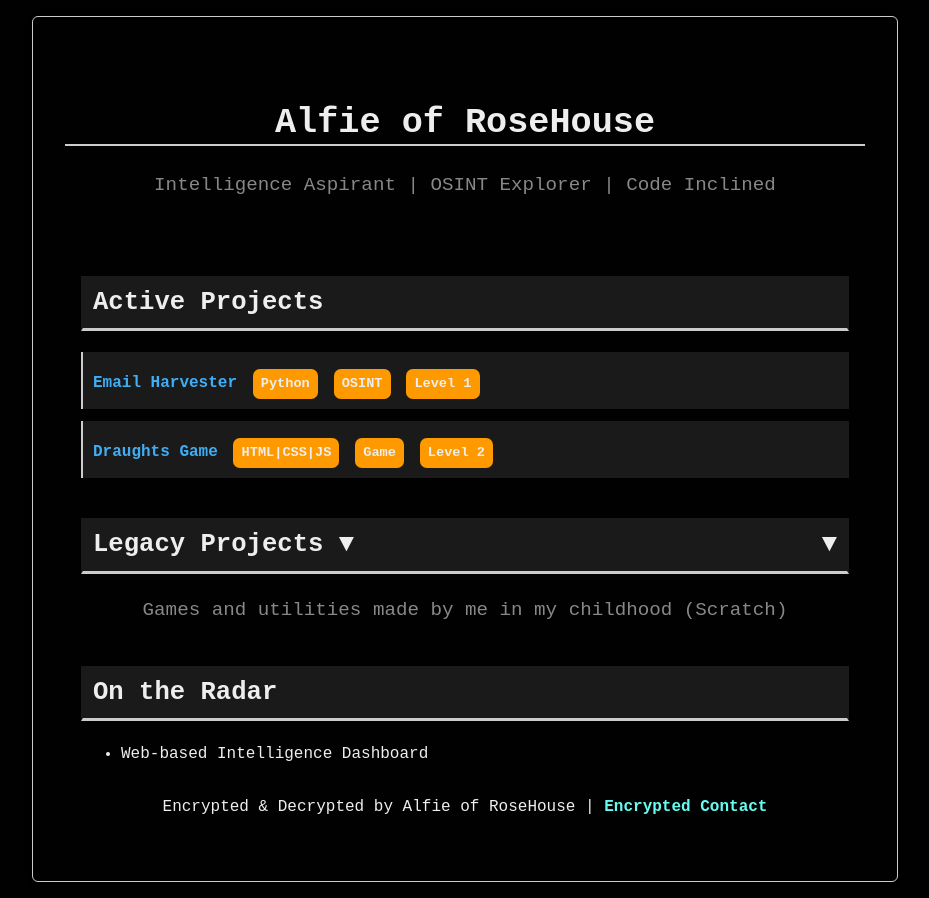
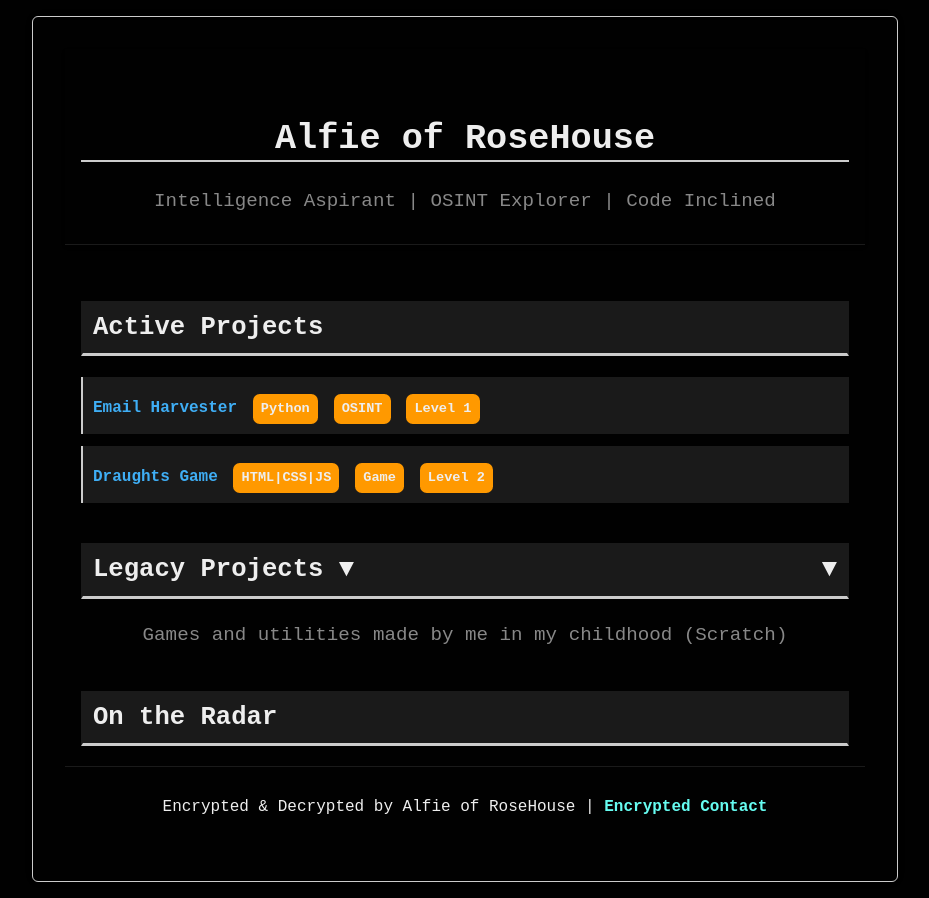
Before and after one commit to AlfieOfRoseHouse/AlfieOfRoseHouse.github.io, a plain HTML site: page index.html in a window 1280 px wide. Shown: the whole page, without its empty margins (175-1104 px from the left). Drawn offline with Linux system fonts and the light colour scheme.

Commit message:
Update style.css

```diff
--- a/style.css
+++ b/style.css
@@ -17,7 +17,6 @@ body {
   line-height: 1.6;
   margin: 0;
   padding: 1rem;
-  box-shadow: 0 2px 4px rgba(0,0,0,0.1);
 }
 
 .container {
@@ -38,6 +37,9 @@ body {
   top: 0;
   z-index: 10;
   background: var(--background);
+  padding: 1rem 1rem 0.5rem;
+  box-shadow: 0 2px 4px rgba(0,0,0,0.1);
+  border-bottom: 1px solid var(--text-dark);
 }
 .body {
   overflow-y: auto;
@@ -50,9 +52,9 @@ footer {
   z-index: 10;
   background: var(--background);
   padding: 0.75rem 1rem;
-  font-size: 0.9em;
   color: var(--text-light);
   text-align: center;
+  border-top: 1px solid var(--text-dark);
 }
 footer a {
   color: var(--link-light);
```
